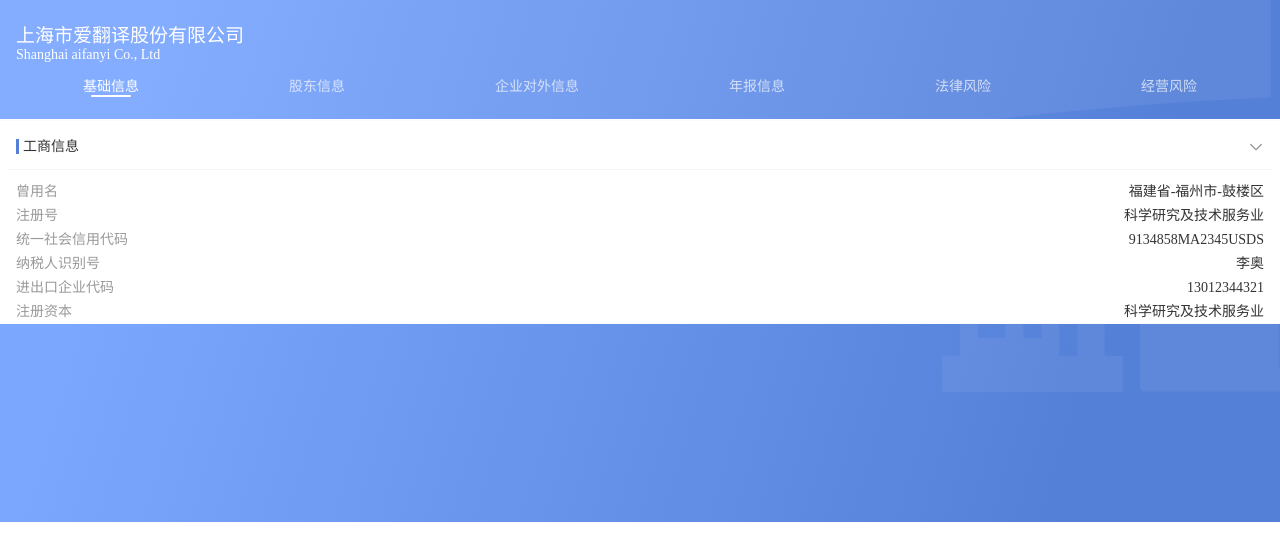
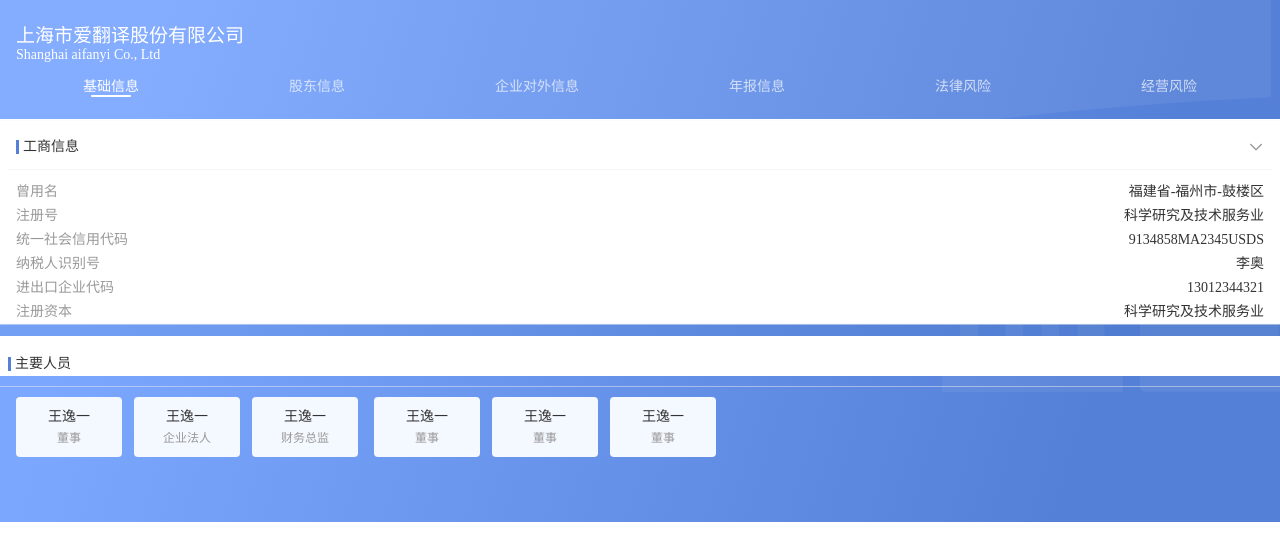
Before and after one commit to lipan16/shop, a Vue app: page / in a window 1280 px wide. Shown: the top 560 px of the page. Built offline with nearby package versions, Linux system fonts and the light colour scheme.

Commit message:
添加组件

```diff
--- a/src/App.vue
+++ b/src/App.vue
@@ -29,4 +29,10 @@
     width: 100%;
     display: flex;
 }
+.text-overflow{
+    word-break:keep-all;
+    white-space:nowrap;
+    overflow:hidden;
+    text-overflow:ellipsis;
+}
 </style>
--- /dev/null
+++ b/src/components/MainPerson.vue
@@ -0,0 +1,75 @@
+<template>
+    <div class="content">
+        <div style="height: 12px; background: rgba(31,90,147,0.10);"></div>
+        <van-cell :border="false"
+                  title-style="font-family: PingFangSC-Semibold; font-size: 14px;color: #323233; margin-top: 16px">
+            <template #title>
+                <div style="display: flex; align-items: center">
+                    <div style="margin-right: 4px; width: 3px; height: 14px; background: #5580d8"></div>
+                    <div>{{ mainPerson.title || '主要人员' }}</div>
+                </div>
+            </template>
+        </van-cell>
+        <van-divider/>
+        <div class="cBody">
+            <div class="item" v-for="(item, index) in mainPerson.data" :key="index">
+                <div class="name text-overflow">{{item.name}}</div>
+                <div class="value text-overflow">{{ item.post }}</div>
+            </div>
+        </div>
+    </div>
+</template>
+
+<script>
+export default {
+    name: "MainPerson",
+    props: {
+        mainPerson: {}
+    },
+}
+</script>
+
+<style lang="less" scoped>
+.content{
+}
+
+.cBody{
+    display       : flex;
+    flex-wrap     : wrap;
+    //justify-content : space-around;
+    align-content : flex-start;
+
+    > :nth-child(3n-2){
+        margin-left : 16px;
+    }
+
+    > :nth-child(3n-1){
+        margin-right : 12px;
+        margin-left  : 12px;
+    }
+
+    .item{
+        width         : 106px;
+        height        : 60px;
+        background    : #f4f8ff;
+        border-radius : 4px;
+        margin-bottom : 12px;
+        text-align    : center;
+
+        .name{
+            font-family : PingFangSC-Medium;
+            font-size   : 14px;
+            color       : #333333;
+            line-height : 18px;
+            margin-top  : 11px;
+        }
+
+        .value{
+            margin-top  : 2px;
+            font-family : PingFangSC-Regular;
+            font-size   : 12px;
+            color       : #999999;
+        }
+    }
+}
+</style>
--- a/src/pages/hx.vue
+++ b/src/pages/hx.vue
@@ -14,8 +14,10 @@
                                       title-style="font-family: PingFangSC-Semibold;
                                       font-size: 14px;color: #323233; margin-top: 16px" is-link>
                                 <template #title>
-                                    <span style="border-right: solid #5580d8 3px; margin-right: 4px;"></span>
-                                    <span>工商信息</span>
+                                    <div style="display: flex; align-items: center">
+                                        <div style="margin-right: 4px; width: 3px; height: 14px; background: #5580d8"></div>
+                                        <div>工商信息</div>
+                                    </div>
                                 </template>
                             </van-cell>
                             <van-divider/>
@@ -40,6 +42,8 @@
                         <van-cell :border="false" title="经营范围" value="经营范围"/>
                     </van-collapse-item>
                 </van-collapse>
+
+                <MainPerson :mainPerson="mainPerson" />
             </van-tab>
             <van-tab title="股东信息"></van-tab>
             <van-tab title="企业对外信息"></van-tab>
@@ -51,12 +55,27 @@
 </template>
 
 <script>
+import MainPerson from '../components/MainPerson.vue'
 export default {
     name: "hx",
+    components:{
+        MainPerson
+    },
     data(){
         return {
             tabActive: 0,
             colActive: [],
+            mainPerson: {
+                title: "主要人员",
+                data: [
+                    {name: "王逸一", post: "董事"},
+                    {name: "王逸一", post: "企业法人"},
+                    {name: "王逸一", post: "财务总监"},
+                    {name: "王逸一", post: "董事"},
+                    {name: "王逸一", post: "董事"},
+                    {name: "王逸一", post: "董事"},
+                ]
+            }
         }
     }
 }
```
